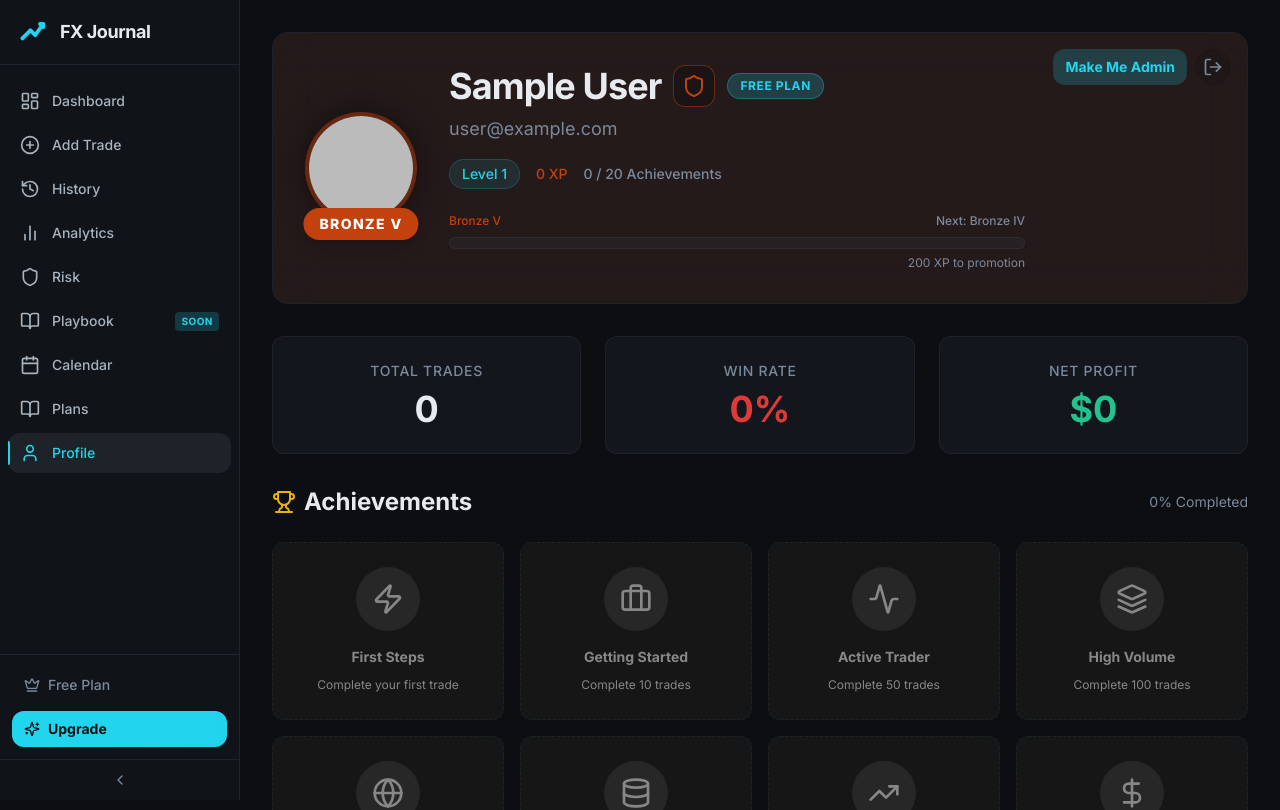
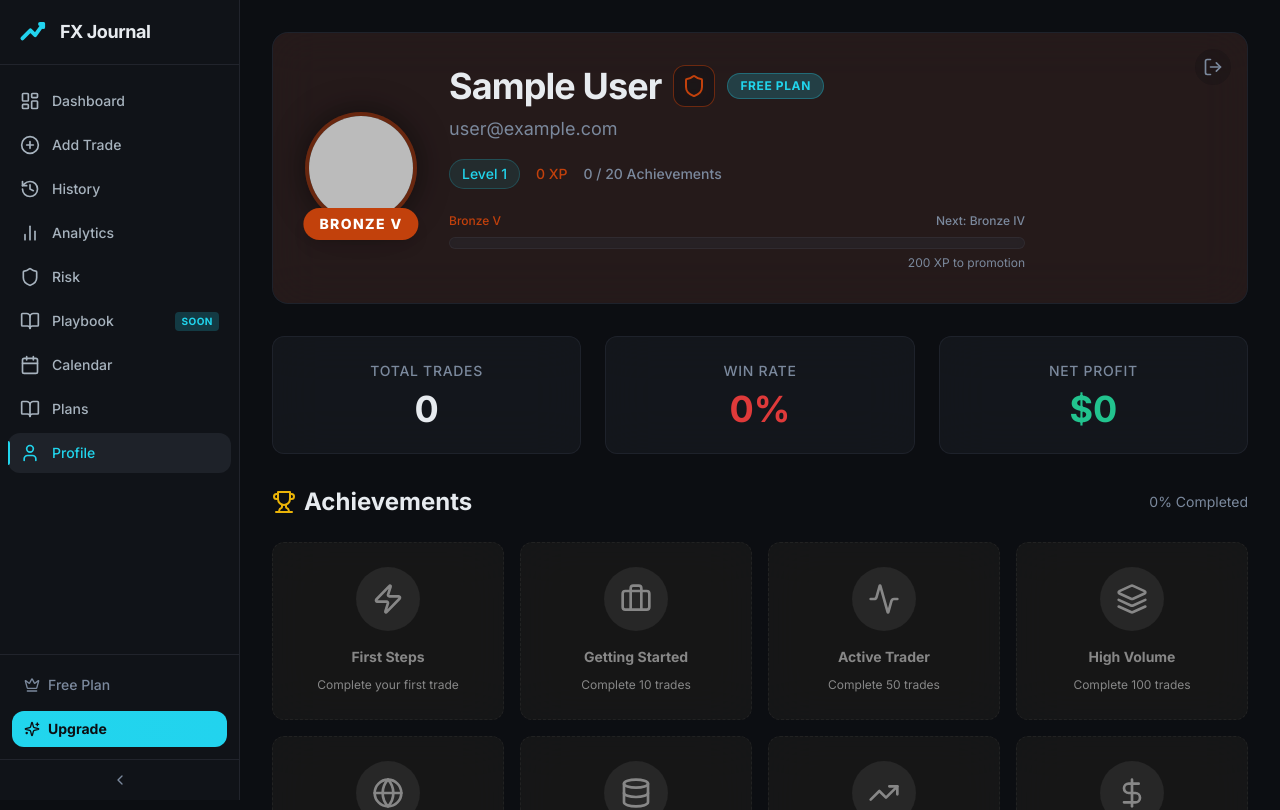
Before and after one commit to Abhijeet-Khaire/fx-journal, a React (Vite) app: page /profile in a window 1280 px wide. Shown: the top 810 px of the page. Built offline with nearby package versions, Linux system fonts and the light colour scheme; no server answers; the database is empty; sample sign-in values are in the browser's storage.

Commit message:
Remove make me admin button from Profile page

```diff
--- a/src/pages/Profile.tsx
+++ b/src/pages/Profile.tsx
@@ -10,11 +10,10 @@ import {
 import * as importTrades from "@/components/ImportTrades";
 import { getNetProfit, getWinRate } from "@/lib/tradeStore";
 import { usePlan } from "@/hooks/usePlan";
-import { auth, db } from "@/lib/firebase";
-import { doc, updateDoc } from "firebase/firestore";
+import { auth } from "@/lib/firebase";
 
 export default function Profile() {
-    const { user, isAdmin } = useAuth();
+    const { user } = useAuth();
     const { plan } = usePlan();
     const isUltimate = plan === "ultimate";
     const { trades } = useTrades();
@@ -166,17 +165,7 @@ export default function Profile() {
         }
     };
 
-    const handleMakeAdmin = async () => {
-        if (!user) return;
-        try {
-            const userRef = doc(db, "traders", user.uid);
-            await updateDoc(userRef, { role: "superadmin" });
-            window.location.reload();
-        } catch (error) {
-            console.error("Failed to make admin", error);
-            alert("Failed to become admin. Check console.");
-        }
-    };
+
 
     return (
         <div className="space-y-8 pb-10">
@@ -190,15 +179,7 @@ export default function Profile() {
 
                 {/* Logout Button */}
                 <div className="absolute top-4 right-4 flex gap-2 z-20">
-                    {!isAdmin && (
-                        <button
-                            onClick={handleMakeAdmin}
-                            className="px-3 py-1.5 rounded-lg bg-primary/20 hover:bg-primary/40 text-primary transition-colors text-sm font-bold"
-                            title="Temporary Debug Button"
-                        >
-                            Make Me Admin
-                        </button>
-                    )}
+
                     <button
                         onClick={handleLogout}
                         className="p-2 rounded-full bg-background/20 hover:bg-destructive/20 text-muted-foreground hover:text-destructive transition-colors"
```
